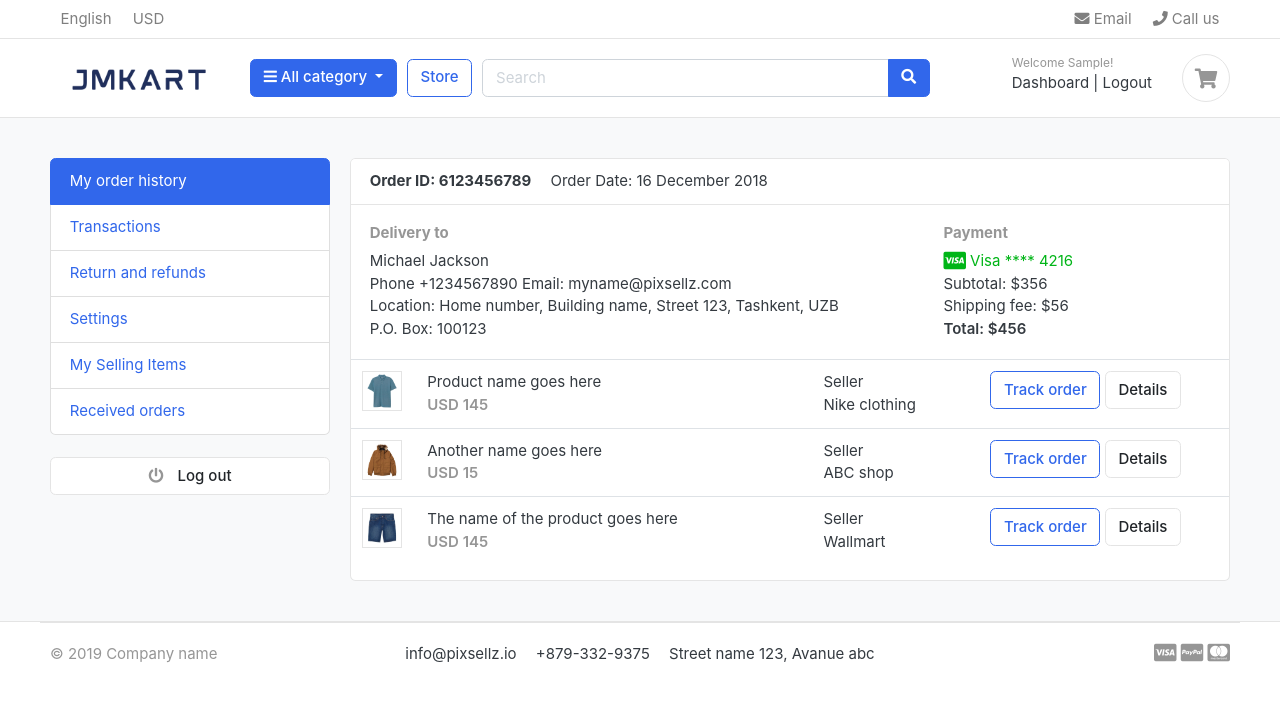
After one commit to jasphil597-dev/jmkart_1-django, a Django app: page /accounts/ in a window 1280 px wide. The commit adds this page. Shown: the top 702 px of the page. Run offline with Django 5.2, Linux system fonts and the light colour scheme; the visitor is signed in with stand-in values (Sample User, id 1); some libraries are stand-ins or nearby versions; some web fonts are replaced.

Commit message:
feat(accounts): update views, URLs, and navbar; add dashboard and forgot-password templates

```diff
--- a/accounts/urls.py
+++ b/accounts/urls.py
@@ -6,5 +6,8 @@ urlpatterns = [
     path("register/", views.register, name="register"),
     path("login/", views.login, name="login"),
     path("logout/", views.logout, name="logout"),
+    path("dashboard/", views.dashboard, name="dashboard"),
+    path("", views.dashboard, name="dashboard"),
     path("activate/<uidb64>/<token>/", views.activate, name="activate"),  # type: ignore
+    path("forgotPassword/", views.forgotPassword, name="forgotPassword"),
 ]
--- a/accounts/views.py
+++ b/accounts/views.py
@@ -37,7 +37,6 @@ def register(request):
             )
             user.phone_number = phone_number
             user.is_active = False  # 👈 make them active by default
-            # user.is_active = True  # 👈 make them active by default
             user.save()
 
             # USER ACTIVATION EMAIL
@@ -74,8 +73,8 @@ def login(request):
 
         if user is not None:
             auth.login(request, user)
-            # messages.success(request, "You are now logged in.")
-            return redirect("home")
+            messages.success(request, "You are now logged in.")
+            return redirect("dashboard")
         else:
             messages.error(request, "Invalid login credentials")
             return redirect("login")
@@ -105,3 +104,12 @@ def activate(request, uidb64, token):
     else:
         messages.error(request, "Invalid activation link")
         return redirect("register")
+
+
+@login_required(login_url="login")
+def dashboard(request):
+    return render(request, "accounts/dashboard.html")
+
+
+def forgotPassword(request):
+    return render(request, "accounts/forgotPassword.html")
--- /dev/null
+++ b/templates/accounts/dashboard.html
@@ -0,0 +1,129 @@
+{% extends "base.html" %} {% block content %}
+
+<section class="section-conten padding-y bg">
+  {% include "includes/alerts.html" %}
+  <div class="container">
+    <div class="row">
+      <aside class="col-md-3">
+        <!--   SIDEBAR   -->
+        <ul class="list-group">
+          <a class="list-group-item active" href="#">My order history</a>
+          <a class="list-group-item" href="#">Transactions</a>
+          <a class="list-group-item" href="#">Return and refunds</a>
+          <a class="list-group-item" href="#">Settings</a>
+          <a class="list-group-item" href="#">My Selling Items</a>
+          <a class="list-group-item" href="#">Received orders</a>
+        </ul>
+        <br />
+        <a class="btn btn-light btn-block" href="{% url 'logout' %}">
+          <i class="fa fa-power-off"></i>
+          <span class="text">Log out</span>
+        </a>
+        <!--   SIDEBAR .//END   -->
+      </aside>
+      <main class="col-md-9">
+        <article class="card">
+          <header class="card-header">
+            <strong class="d-inline-block mr-3">Order ID: 6123456789</strong>
+            <span>Order Date: 16 December 2018</span>
+          </header>
+          <div class="card-body">
+            <div class="row">
+              <div class="col-md-8">
+                <h6 class="text-muted">Delivery to</h6>
+                <p>
+                  Michael Jackson
+                  <br />
+                  Phone +1234567890 Email: myname@pixsellz.com
+                  <br />
+                  Location: Home number, Building name, Street 123, Tashkent, UZB
+                  <br />
+                  P.O. Box: 100123
+                </p>
+              </div>
+              <div class="col-md-4">
+                <h6 class="text-muted">Payment</h6>
+                <span class="text-success">
+                  <i class="fab fa-lg fa-cc-visa"></i>
+                  Visa **** 4216
+                </span>
+                <p>
+                  Subtotal: $356
+                  <br />
+                  Shipping fee: $56
+                  <br />
+                  <span class="b">Total: $456</span>
+                </p>
+              </div>
+            </div>
+            <!-- row.// -->
+          </div>
+          <!-- card-body .// -->
+          <div class="table-responsive">
+            <table class="table table-hover">
+              <tr>
+                <td width="65">
+                  <img src="../images/items/1.jpg" class="img-xs border" />
+                </td>
+                <td>
+                  <p class="title mb-0">Product name goes here</p>
+                  <var class="price text-muted">USD 145</var>
+                </td>
+                <td>
+                  Seller
+                  <br />
+                  Nike clothing
+                </td>
+                <td width="250">
+                  <a href="#" class="btn btn-outline-primary">Track order</a>
+                  <a href="#" class="btn btn-light">Details</a>
+                </td>
+              </tr>
+              <tr>
+                <td>
+                  <img src="../images/items/2.jpg" class="img-xs border" />
+                </td>
+                <td>
+                  <p class="title mb-0">Another name goes here</p>
+                  <var class="price text-muted">USD 15</var>
+                </td>
+                <td>
+                  Seller
+                  <br />
+                  ABC shop
+                </td>
+                <td>
+                  <a href="#" class="btn btn-outline-primary">Track order</a>
+                  <a href="#" class="btn btn-light">Details</a>
+                </td>
+              </tr>
+              <tr>
+                <td>
+                  <img src="../images/items/3.jpg" class="img-xs border" />
+                </td>
+                <td>
+                  <p class="title mb-0">The name of the product goes here</p>
+                  <var class="price text-muted">USD 145</var>
+                </td>
+                <td>
+                  Seller
+                  <br />
+                  Wallmart
+                </td>
+                <td>
+                  <a href="#" class="btn btn-outline-primary">Track order</a>
+                  <a href="#" class="btn btn-light">Details</a>
+                </td>
+              </tr>
+            </table>
+          </div>
+          <!-- table-responsive .end// -->
+        </article>
+        <!-- order-group.// -->
+      </main>
+    </div>
+    <!-- row.// -->
+  </div>
+</section>
+
+{% endblock %}
--- a/templates/includes/navbar.html
+++ b/templates/includes/navbar.html
@@ -105,7 +105,7 @@
             <div class="widget-header">
               <small class="title text-muted">Welcome {{user.first_name}}!</small>
               <div>
-                <a href="#">Dashboard</a>
+                <a href="{% url 'dashboard' %}">Dashboard</a>
                 <span class="dark-transp">|</span>
                 <a href="{% url 'logout' %}">Logout</a>
               </div>
```
Also changed, not shown: templates/accounts/forgotPassword.html (added, +37 -0 lines).
